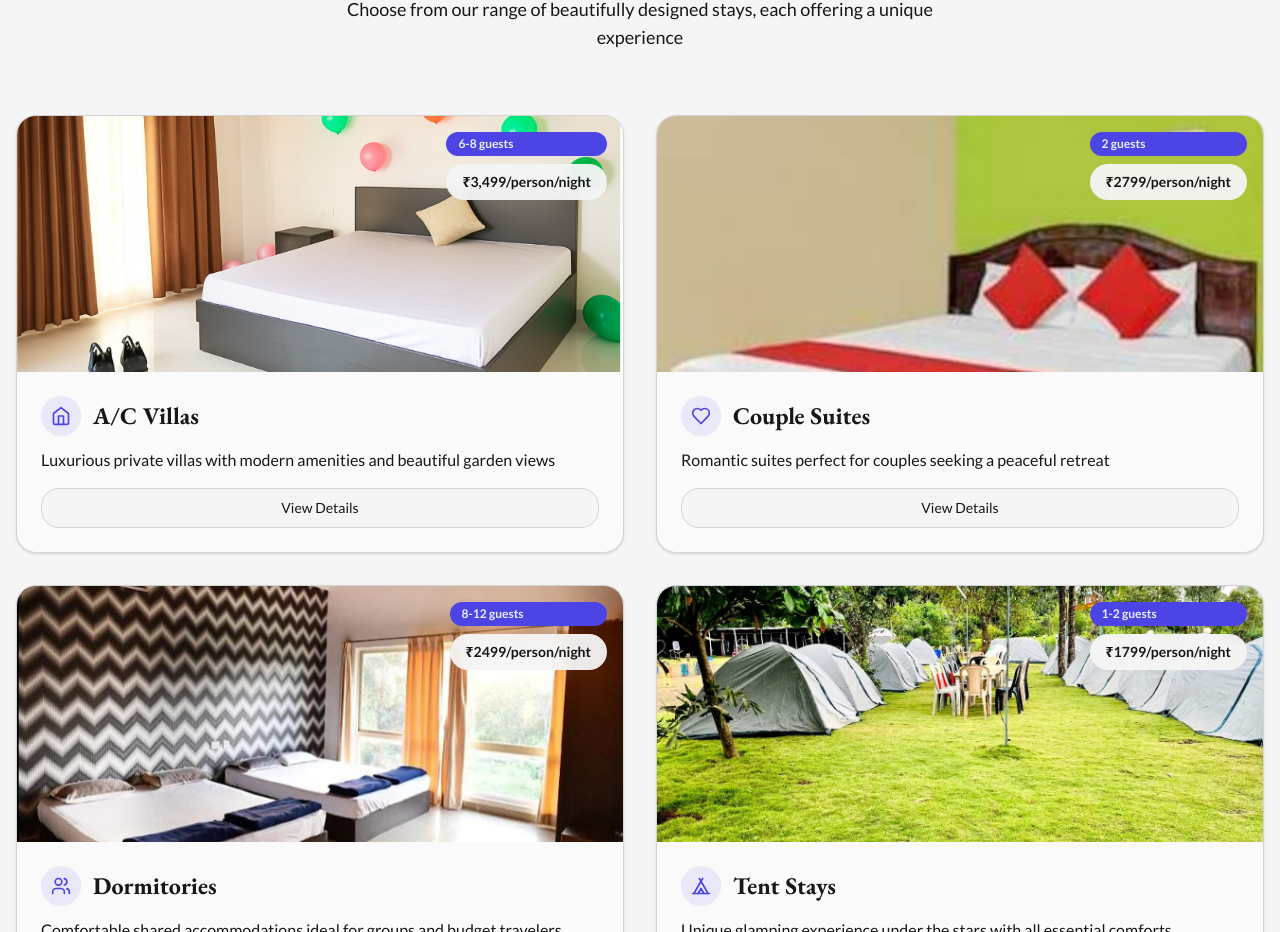
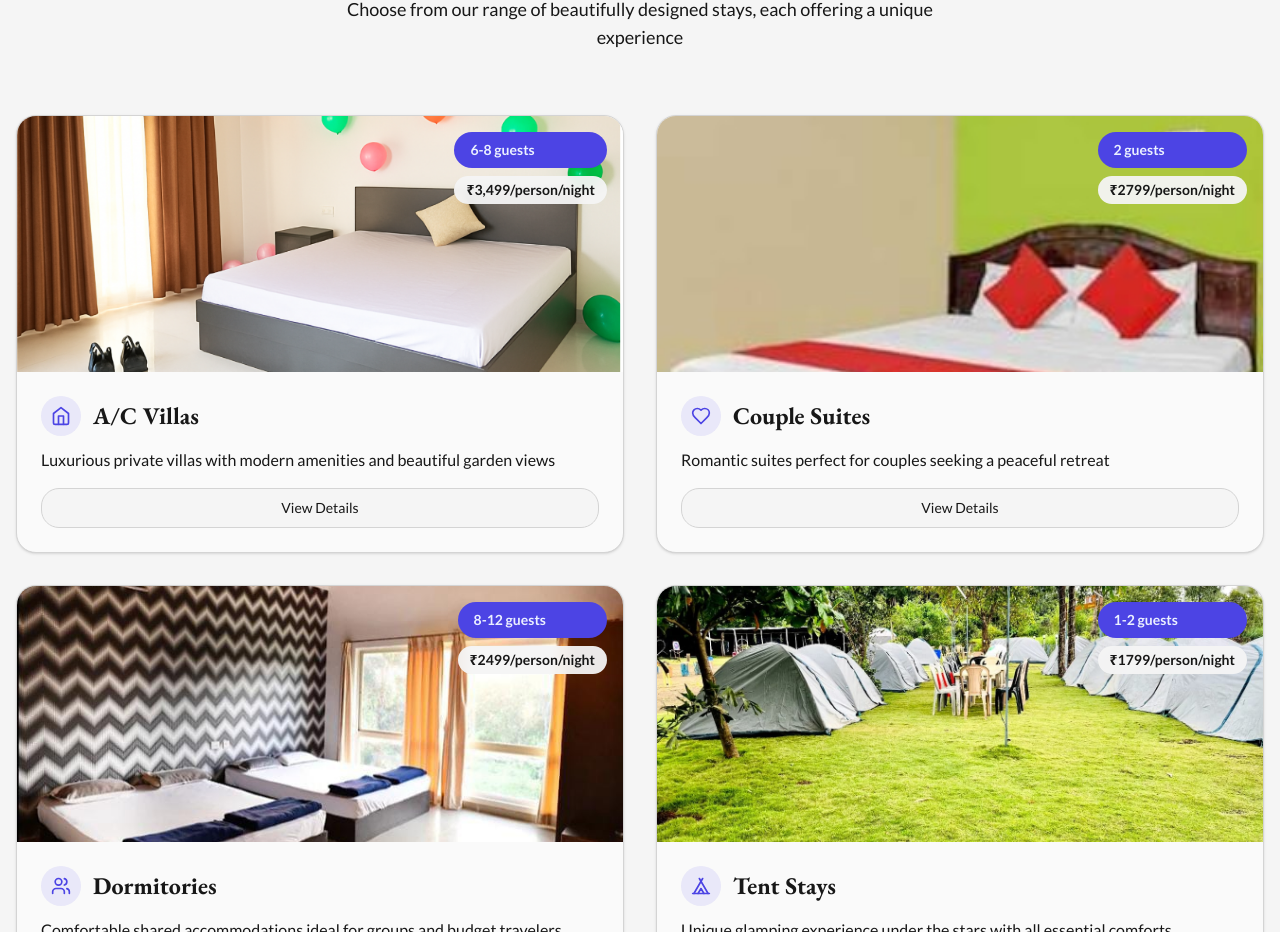
Before and after one commit to BMMrvce/rainbow-retreat-redesign-03226c6c, a React (Vite) app: page / in a window 1280 px wide. Shown: the part 1519-2451 px from the top of the page. Built offline with nearby package versions, Linux system fonts and the light colour scheme; the HTML template or start-up script is replaced by a standard one.

Commit message:
minor changes

```diff
--- a/src/components/Accommodations.tsx
+++ b/src/components/Accommodations.tsx
@@ -106,10 +106,10 @@ export const Accommodations = () => {
                     className="w-full h-full object-cover group-hover:scale-110 transition-transform duration-500"
                   />
                   <div className="absolute top-4 right-4 flex flex-col gap-2">
-                    <div className="bg-primary text-primary-foreground px-3 py-1 rounded-full text-xs font-semibold whitespace-nowrap">
+                    <div className="bg-primary text-primary-foreground px-4 py-2 rounded-full text-sm font-semibold">
                       {accommodation.capacity}
                     </div>
-                    <div className="bg-background/95 backdrop-blur-sm text-foreground px-4 py-2 rounded-full text-sm font-bold">
+                    <div className="bg-background/95 backdrop-blur-sm text-foreground px-3 py-1 rounded-full text-sm font-bold whitespace-nowrap">
                       {accommodation.price}
                     </div>
                   </div>
```
